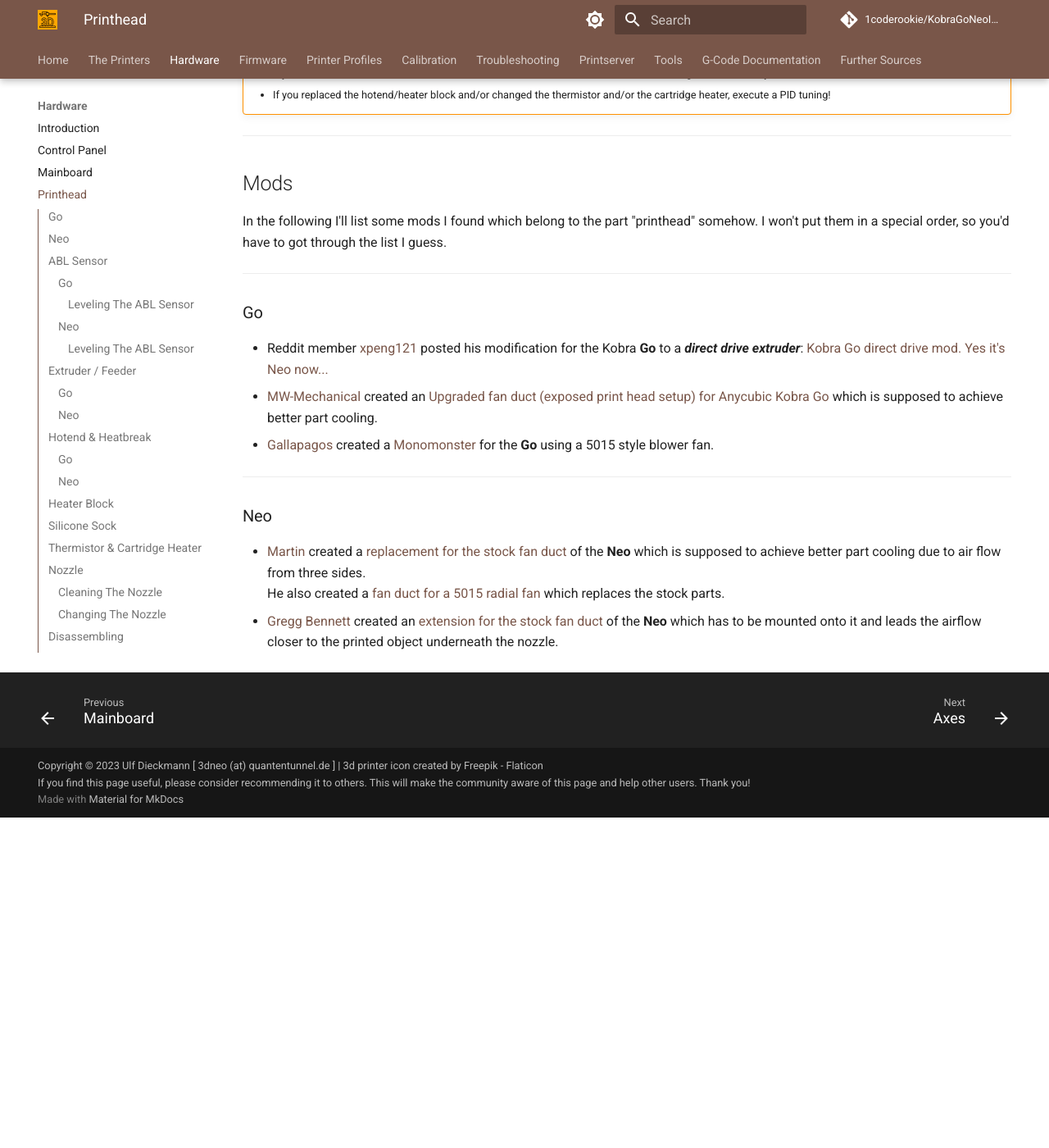
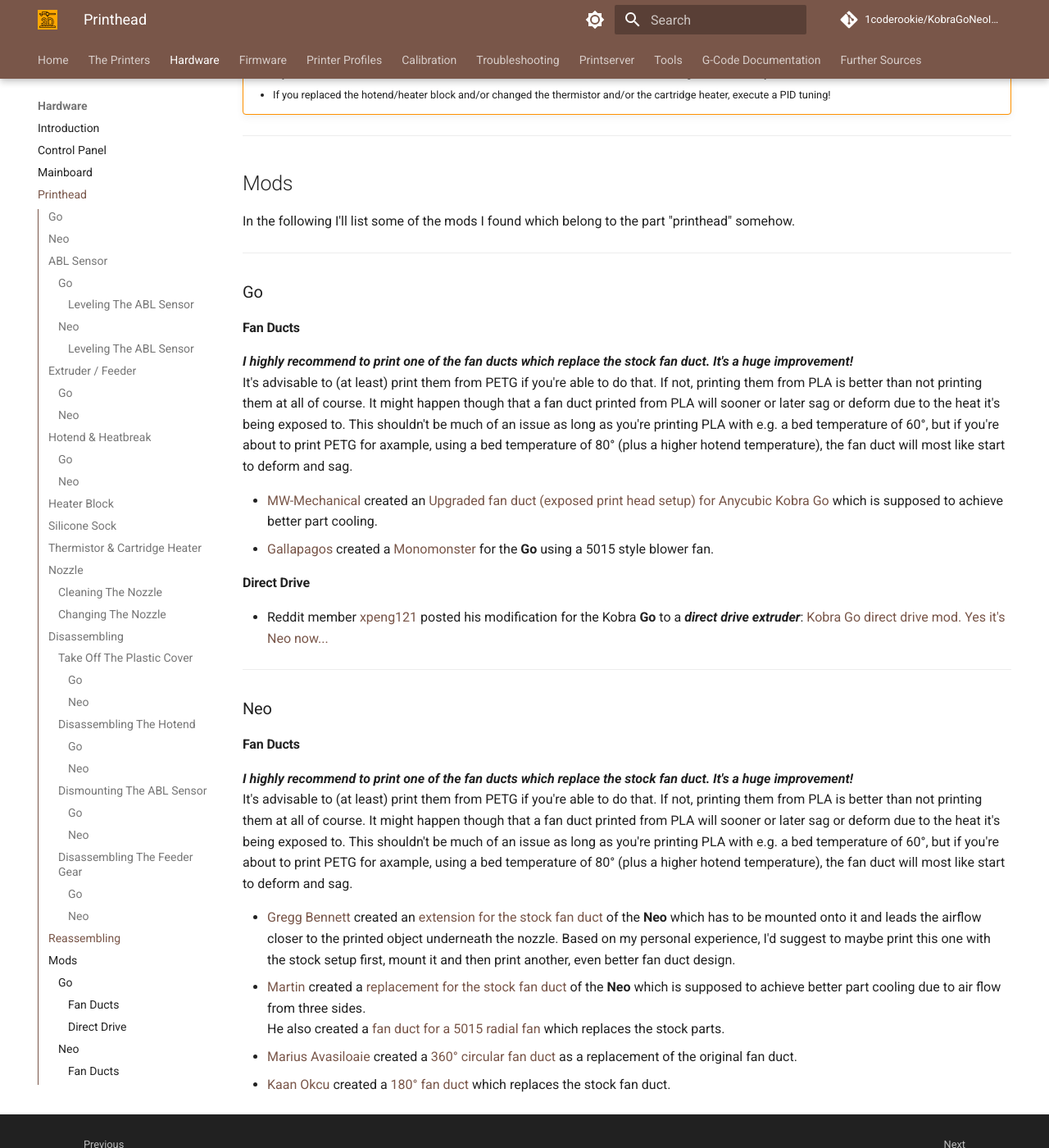
Before and after one commit to 1coderookie/KobraGoNeoInsights, an MkDocs documentation site: the page built from docs/hardware/printhead.md, in a window 1280 px wide and 1400 px high, scrolled down 33437 px. Shown: the whole window at 82% size. Built offline with MkDocs 1.6.1 and Material for MkDocs 9.7.7, drawn with Linux system fonts in a browser that asks for light colours; comment, search, counter and statistics services are not loaded; before the commit the page ends 34434 px from its top, so only the background shows below that.

Commit message:
Update printhead.md

```diff
--- a/docs/hardware/printhead.md
+++ b/docs/hardware/printhead.md
@@ -632,20 +632,33 @@
 
 ## Mods
 
-In the following I'll list some mods I found which belong to the part "printhead" somehow. I won't put them in a special order, so you'd have to got through the list I guess.
+In the following I'll list some of the mods I found which belong to the part "printhead" somehow.
 
 ---
 
 ### Go
 
-- Reddit member [xpeng121](https://www.reddit.com/user/xpeng121/) posted his modification for the Kobra **Go** to a ***direct drive extruder***: [Kobra Go direct drive mod. Yes it's Neo now...](https://www.reddit.com/r/anycubic/comments/10howol/kobra_go_direct_drive_mod_yes_its_neo_now/)
+#### Fan Ducts
+***I highly recommend to print one of the fan ducts which replace the stock fan duct. It's a huge improvement!***
+It's advisable to (at least) print them from PETG if you're able to do that. If not, printing them from PLA is better than not printing them at all of course. It might happen though that a fan duct printed from PLA will sooner or later sag or deform due to the heat it's being exposed to. This shouldn't be much of an issue as long as you're printing PLA with e.g. a bed temperature of 60°, but if you're about to print PETG for axample, using a bed temperature of 80° (plus a higher hotend temperature), the fan duct will most like start to deform and sag.
+
 - [MW-Mechanical](https://www.printables.com/de/social/455820-mw-mechanical) created an [Upgraded fan duct (exposed print head setup) for Anycubic Kobra Go](https://www.printables.com/de/model/338244-upgraded-fan-duct-exposed-print-head-setup-for-any) which is supposed to achieve better part cooling.
 - [Gallapagos](https://www.thingiverse.com/gallapagos/designs) created a [Monomonster](https://www.thingiverse.com/thing:5741047) for the **Go** using a 5015 style blower fan.
+
+#### Direct Drive
+
+- Reddit member [xpeng121](https://www.reddit.com/user/xpeng121/) posted his modification for the Kobra **Go** to a ***direct drive extruder***: [Kobra Go direct drive mod. Yes it's Neo now...](https://www.reddit.com/r/anycubic/comments/10howol/kobra_go_direct_drive_mod_yes_its_neo_now/)
 
 ---
 
 ### Neo
 
+#### Fan Ducts
+***I highly recommend to print one of the fan ducts which replace the stock fan duct. It's a huge improvement!***
+It's advisable to (at least) print them from PETG if you're able to do that. If not, printing them from PLA is better than not printing them at all of course. It might happen though that a fan duct printed from PLA will sooner or later sag or deform due to the heat it's being exposed to. This shouldn't be much of an issue as long as you're printing PLA with e.g. a bed temperature of 60°, but if you're about to print PETG for axample, using a bed temperature of 80° (plus a higher hotend temperature), the fan duct will most like start to deform and sag.
+
+- [Gregg Bennett](https://www.printables.com/de/social/221278-greg-bennett/about) created an [extension for the stock fan duct](https://www.printables.com/de/model/399159-air-duct-anycubic-kobra-neo-httpsyoutubeso7tb6e8yh) of the **Neo** which has to be mounted onto it and leads the airflow closer to the printed object underneath the nozzle. Based on my personal experience, I'd suggest to maybe print this one with the stock setup first, mount it and then print another, even better fan duct design.
 - [Martin](https://www.printables.com/de/social/443043-martin) created a [replacement for the stock fan duct ](https://www.printables.com/de/model/378928-anycubic-kobra-neo-fan-duct) of the **Neo** which is supposed to achieve better part cooling due to air flow from three sides.
   He also created a [fan duct for a 5015 radial fan](https://www.printables.com/en/model/426167-kobra-neo-fan-duct-for-5015-fan/files) which replaces the stock parts.
-- [Gregg Bennett](https://www.printables.com/de/social/221278-greg-bennett/about) created an [extension for the stock fan duct](https://www.printables.com/de/model/399159-air-duct-anycubic-kobra-neo-httpsyoutubeso7tb6e8yh) of the **Neo** which has to be mounted onto it and leads the airflow closer to the printed object underneath the nozzle.
+- [Marius Avasiloaie](https://www.printables.com/de/@MariusAvasiloaie) created a [360° circular fan duct](https://www.printables.com/de/model/498457-anycubic-kobra-neo-fan-duct) as a replacement of the original fan duct.
+- [Kaan Okcu](https://www.printables.com/de/@KaanOkcu_682657) created a [180° fan duct](https://www.printables.com/de/model/470004-anycubic-kobra-neo-fan-duct) which replaces the stock fan duct.
```
